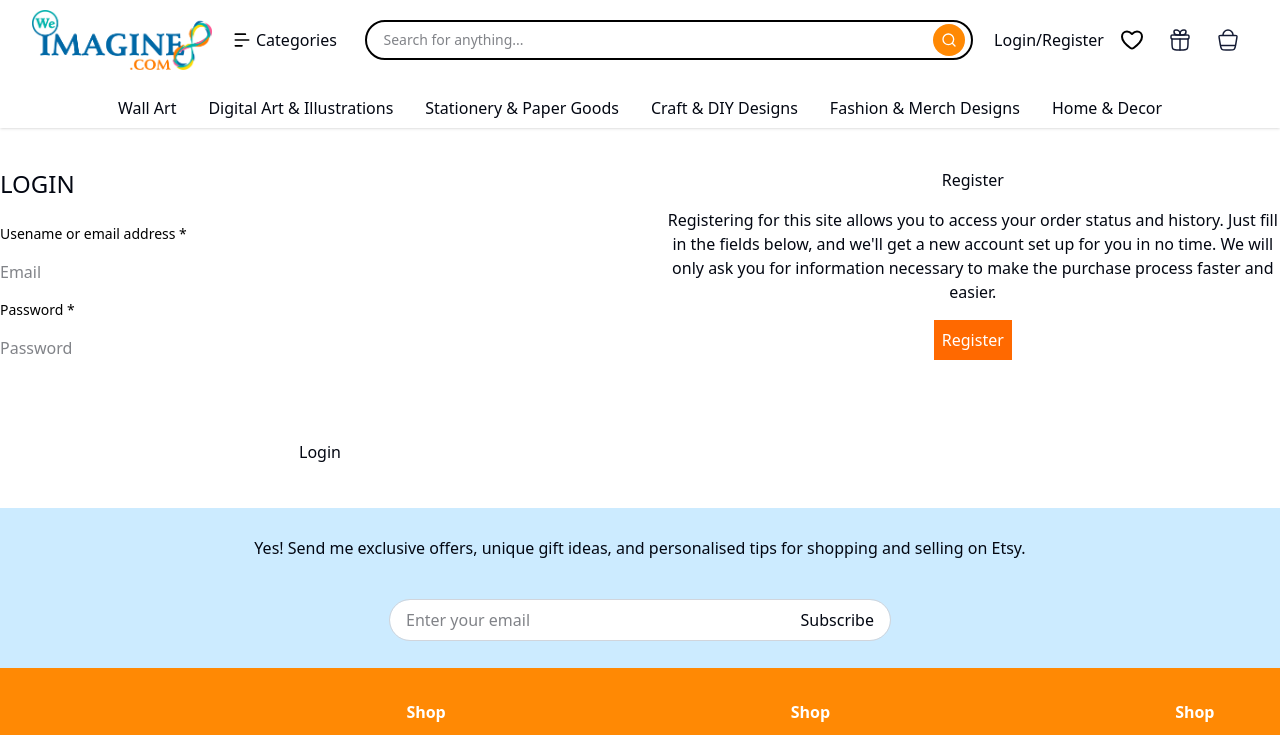
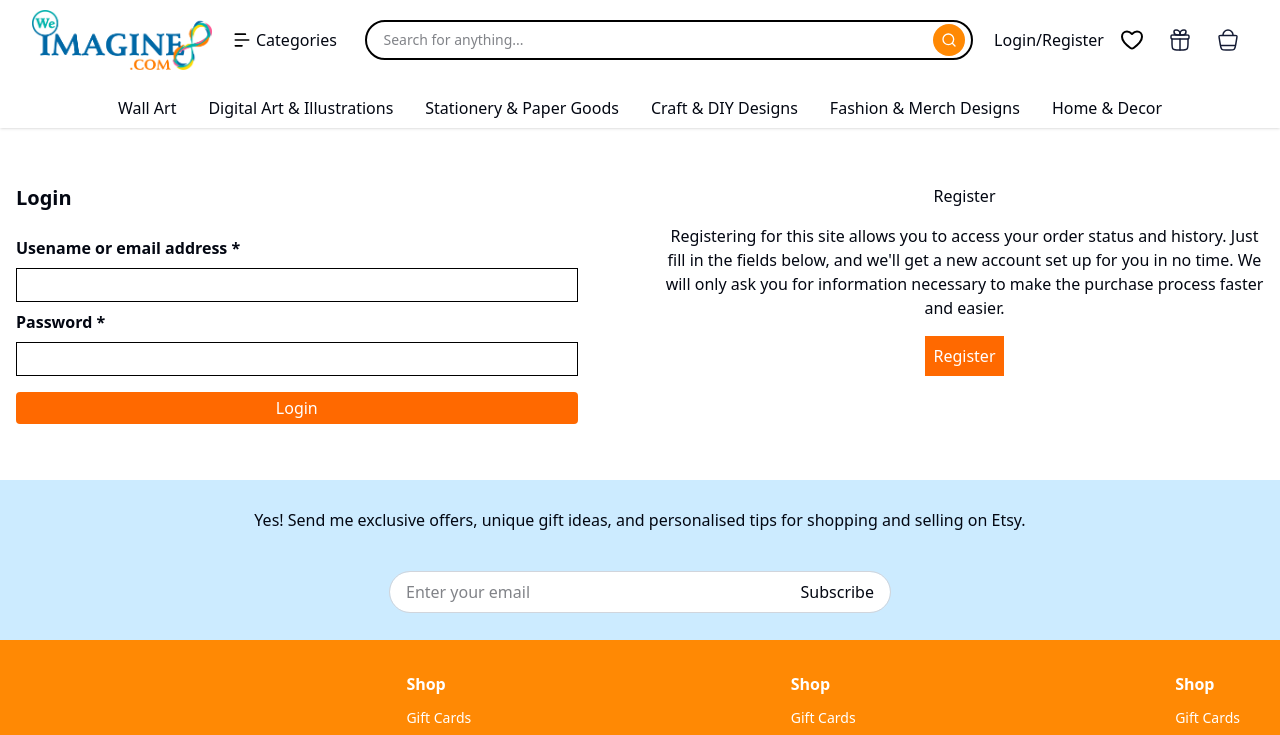
Before and after one commit to Fassam-Khan/Etsy, a Next.js app: page /my-account in a window 1280 px wide. Shown: the top 735 px of the page. Built offline with nearby package versions, Linux system fonts and the light colour scheme.

Commit message:
Changes my-account

```diff
--- a/app/layout.js
+++ b/app/layout.js
@@ -23,7 +23,7 @@ export default function RootLayout({ children }) {
     <html lang="en" className={poppins.variable}>
       <body>
         <Navbar className="sticky"/>
-        <main className="max-w-[1280px] m-auto">
+        <main className="max-w-[1280px] m-auto ">
           {children}
         </main>
         <Footer/>
--- a/app/my-account/page.jsx
+++ b/app/my-account/page.jsx
@@ -9,8 +9,8 @@ const page = () => {
         setisLogin(!isLogin)
     }
   return (
-    <div className='flex justify-between flex-wrap max-w-[1280px] m-auto mt-10 h-[300px]'>
-        <div className='w-[50%]'>
+    <div className='flex justify-between flex-wrap max-w-[1280px] m-auto mt-10 gap-6 p-4'>
+        <div className='md:w-[50%] w-[100%] flex flex-col '>
         {isLogin ? (
         <Login  />
       ) : (
--- a/components/mycomponent/Login.jsx
+++ b/components/mycomponent/Login.jsx
@@ -23,27 +23,27 @@ export default function LoginPage() {
 
   return (
     <div className="" >
-      <h2 className="text-2xl">LOGIN</h2>
-      <form onSubmit={handleLogin} className="flex flex-col gap-4 mt-6 flex-wrap ">
-        <label className="text-sm text-black" >Usename or email address * </label>
-        <input
+      <h2 className="text-xl font-semibold">Login</h2>
+      <form onSubmit={handleLogin} className="flex flex-col gap-2 mt-6 flex-wrap md:w-[90%] w-[100%] ">
+        <label className="font-semibold" >Usename or email address * </label>
+        <input  className="bg-white border border-black p-1"
           type="email"
-          placeholder="Email"
+
           value={email}
           onChange={(e) => setEmail(e.target.value)}
           required
         />
-                <label className="text-sm text-black" >Password * </label>
+                <label className="font-semibold " >Password * </label>
 
 
-        <input
+        <input className="bg-white border border-black p-1"
           type="password"
-          placeholder="Password"
+
           value={password}
           onChange={(e) => setPassword(e.target.value)}
           required
-        /><br /><br />
-        <button type="submit">Login</button>
+        />
+        <button type="submit" className="mt-2 bg-orange-500 text-white p-1 cursor-pointer rounded">Login</button>
       </form>
       {error && <p style={{ color: "red" }}>{error}</p>}
     </div>
--- a/components/mycomponent/Navbar.jsx
+++ b/components/mycomponent/Navbar.jsx
@@ -83,7 +83,7 @@ const Navbar = () => {
 
         {/* Right Section (Icons + Sign In) */}
         <div className="flex items-center gap-2">
-          <Link href="/my-account"><button className="hidden md:block cursor-pointer">Login/Register</button></Link>
+          <Link href="/my-account"><button className=" md:block cursor-pointer flex"><img src="/user.svg" alt="" className='md:hidden' /><span className='hidden md:inline'>Login/Register</span></button></Link>
 
           <a href="#" className="hidden md:block">
             <button
--- a/components/mycomponent/Register.jsx
+++ b/components/mycomponent/Register.jsx
@@ -27,7 +27,7 @@ export default function SignupPage() {
   return (
     <div className="">
       <h2 className="text-xl font-semibold">Create an Account</h2>
-      <form onSubmit={handleSignup} className="mt-6 flex flex-col gap-2 w-[90%]">
+      <form onSubmit={handleSignup} className="mt-6 flex flex-col gap-2 md:w-[90%] w-[100%]">
         <label className=" font-semibold">Email address *</label>
 
         <input className="bg-white border border-black p-1"
@@ -46,7 +46,7 @@ export default function SignupPage() {
           onChange={(e) => setPassword(e.target.value)}
           required
         />
-        <button type="submit" disabled={loading} className="bg-orange-500 text-white">
+        <button type="submit" disabled={loading} className="bg-orange-500 text-white p-1 mt-2 cursor-pointer rounded">
           {loading ? "Creating..." : "Sign Up"}
         </button>
       </form>
```
Also changed, not shown: public/user.svg (added).
